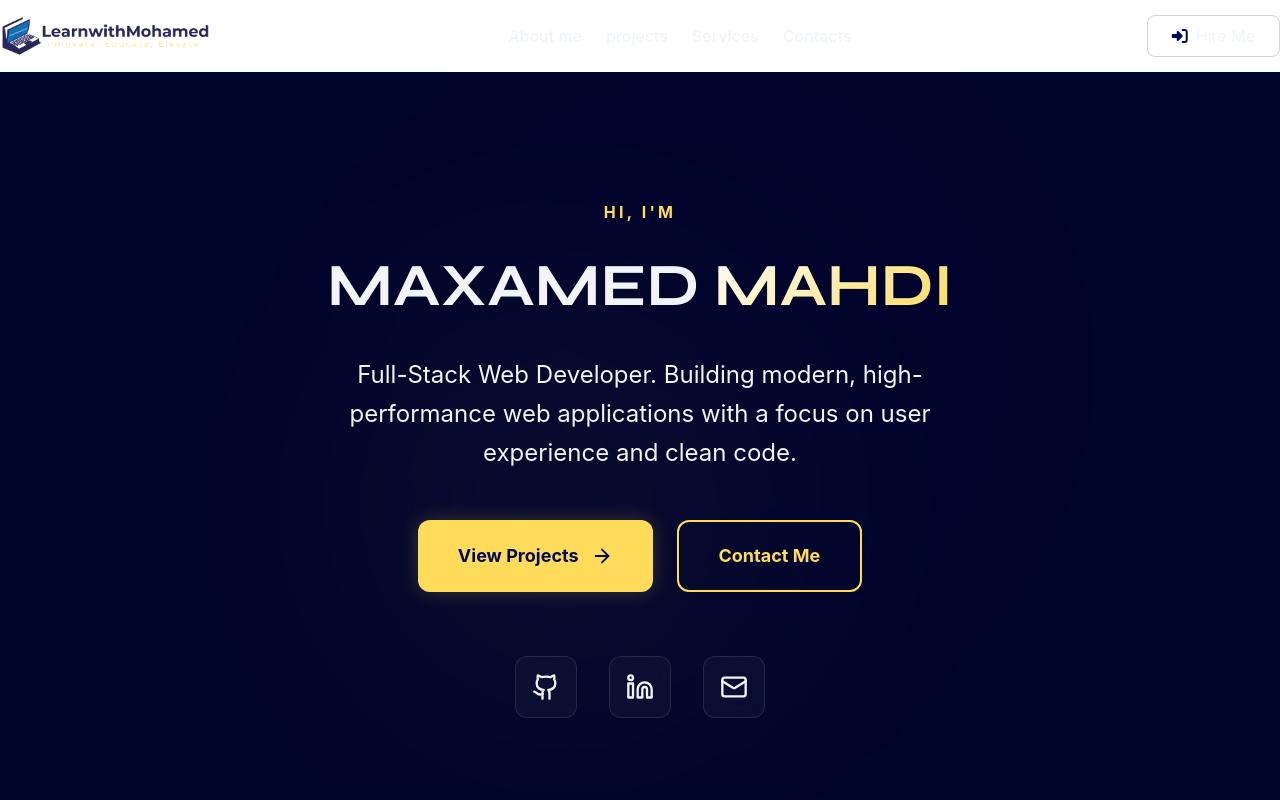
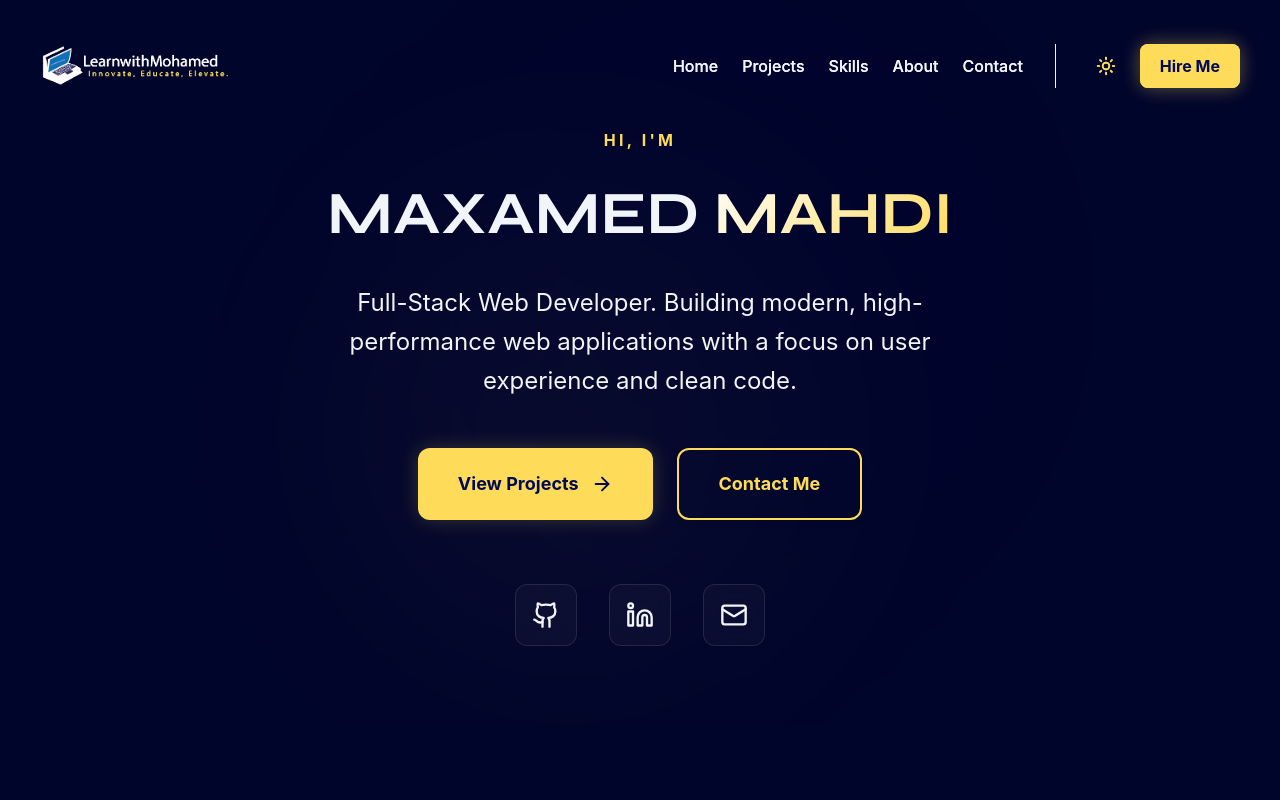
Before and after one commit to Maxamed459/My-Portfolio, a React (Vite) app: page / in a window 1280 px wide. Shown: the top 800 px of the page. Built offline with nearby package versions, Linux system fonts and the light colour scheme.

Commit message:
updated the header ui

```diff
--- a/src/components/Header.jsx
+++ b/src/components/Header.jsx
@@ -1,145 +1,160 @@
 import { useState, useEffect } from "react";
-import Logo from "../assets/myLogo-02.png";
+import { motion, AnimatePresence } from "framer-motion";
+import { Sun, Moon, Menu, X, Rocket } from "lucide-react";
+import { useTheme } from "./ThemeContext";
+import logo from "../assets/myLogo-02.png";
+import darkLogo from "../assets/darkLogo.png";
 
 const Header = () => {
   const [hasScrolled, setHasScrolled] = useState(false);
+  const [isNavOpen, setIsNavOpen] = useState(false);
+  const { theme, toggleTheme } = useTheme();
 
   useEffect(() => {
     const handleScroll = () => {
-      if (window.scrollY > 10) {
-        setHasScrolled(true);
-      } else {
-        setHasScrolled(false);
-      }
+      setHasScrolled(window.scrollY > 20);
     };
-
     window.addEventListener("scroll", handleScroll);
     return () => window.removeEventListener("scroll", handleScroll);
   }, []);
 
-  const [isNavOpen, setIsNavOpen] = useState(false);
-
-  const navHandler = () => {
-    setIsNavOpen((prev) => !prev);
-  };
-
-  const menuItemHandler = () => {
-    setIsNavOpen(false);
-  };
+  const navLinks = [
+    { name: "Home", href: "#hero" },
+    { name: "Projects", href: "#projects" },
+    { name: "Skills", href: "#skills" },
+    { name: "About", href: "#about" },
+    { name: "Contact", href: "#contact" },
+  ];
 
   return (
     <header
-      className={`sticky top-0 z-50 bg-white shadow-md mx-auto ${
-        hasScrolled ? "shadow-md" : "shadow-none"
+      className={`fixed top-4 left-4 right-4 z-50 transition-all duration-300 ${
+        hasScrolled
+          ? "py-3 glass shadow-lg backdrop-blur-md rounded-full"
+          : "py-5 bg-transparent"
       }`}
     >
-      <nav className="py-3 px-3 md:px-0 flex container justify-between items-center mx-auto">
-        <a href="#" className="flex items-center gap-2">
-          <img src={Logo} className="h-10 md:h-12 w-auto" alt="logo" />
+      <nav className="container mx-auto px-6 flex justify-between items-center">
+        {/* Logo */}
+        <motion.a
+          href="#hero"
+          className="text-2xl font-bold flex items-center gap-2 group"
+          initial={{ opacity: 0, x: -20 }}
+          animate={{ opacity: 1, x: 0 }}
+        >
+          <img src={ theme === "dark" ? darkLogo : logo } className="w-54" alt="logo" />
+        </motion.a>
+
+        {/* Desktop Nav */}
+        <div className="hidden md:flex items-center gap-8">
+          <ul className="flex gap-6">
+            {navLinks.map((link, index) => (
+              <motion.li
+                key={link.name}
+                initial={{ opacity: 0, y: -10 }}
+                animate={{ opacity: 1, y: 0 }}
+                transition={{ delay: index * 0.1 }}
+              >
+                <a
+                  href={link.href}
+                  className="font-medium hover:text-accent transition-colors relative group"
+                >
+                  {link.name}
+                  <span className="absolute -bottom-1 left-0 w-0 h-0.5 bg-accent transition-all group-hover:w-full"></span>
                 </a>
-        <div className="gap-6 hidden lg:flex">
+              </motion.li>
+            ))}
+          </ul>
+
+          <div className="flex items-center gap-4 border-l border-card-border pl-8">
+            <button
+              onClick={toggleTheme}
+              className="p-2 rounded-full hover:bg-card-bg transition-colors overflow-hidden relative"
+              aria-label="Toggle theme"
+            >
+              <AnimatePresence mode="wait">
+                {theme === "dark" ? (
+                  <motion.div
+                    key="sun"
+                    initial={{ y: 20, opacity: 0 }}
+                    animate={{ y: 0, opacity: 1 }}
+                    exit={{ y: -20, opacity: 0 }}
+                  >
+                    <Sun className="w-5 h-5 text-accent" />
+                  </motion.div>
+                ) : (
+                  <motion.div
+                    key="moon"
+                    initial={{ y: 20, opacity: 0 }}
+                    animate={{ y: 0, opacity: 1 }}
+                    exit={{ y: -20, opacity: 0 }}
+                  >
+                    <Moon className="w-5 h-5 text-primary" />
+                  </motion.div>
+                )}
+              </AnimatePresence>
+            </button>
+
             <a
-            className="hover:text-[#000b58] font-poppins font-medium"
-            href="#about"
-          >
-            About me
-          </a>
-          <a
-            className="hover:text-[#000b58] font-poppins font-medium"
-            href="#projects"
-          >
-            projects
-          </a>
-          <a
-            className="hover:text-[#000b58] font-poppins font-medium"
-            href="#services"
-          >
-            Services
-          </a>
-          <a
-            className="hover:text-[#000b58] font-poppins font-medium"
-            href="#Contacts"
-          >
-            Contacts
-          </a>
-        </div>
-        <button className="hidden lg:flex items-center gap-2 border border-gray-300 hover:border-gray-500 px-6 py-2 rounded-lg">
-          <i className="fa-solid fa-right-to-bracket text-[#000b58]"></i>
-          <a
-            href="/Maxamed_Mahdi_CV.pdf"
-            target="_blank"
-            rel="noopener noreferrer"
+              href="#contact"
+              className="px-5 py-2.5 bg-accent text-primary font-bold rounded-lg hover:scale-105 transition-transform shadow-lg glow"
             >
               Hire Me
             </a>
+          </div>
+        </div>
+
+        {/* Mobile Toggle */}
+        <div className="flex items-center gap-4 md:hidden">
+          <button
+            onClick={toggleTheme}
+            className="p-2 rounded-full hover:bg-card-bg"
+          >
+            {theme === "dark" ? <Sun size={20} className="text-accent" /> : <Moon size={20} />}
           </button>
-
-        {/* Mobile Menu Button */}
-        <button onClick={navHandler} className="lg:hidden">
-          <i className="fa-solid fa-bars text-gray-600 text-3xl"></i>
-        </button>
-
-        {/* Mobile Navigation */}
-        {isNavOpen && (
-          <div className="fixed z-10 lg:hidden inset-0 container mx-auto py-3 px-7 bg-white">
-            <div className="flex justify-between items-center">
-              <a
-                onClick={menuItemHandler}
-                href="#hero"
-                className="flex items-center gap-2"
+          <button
+            onClick={() => setIsNavOpen(!isNavOpen)}
+            className="p-2 text-text-color"
           >
-                <img src={Logo} className="h-10 w-auto" alt="logo" />
-              </a>
-              <button onClick={navHandler} className="lg:hidden">
-                <i className="fa-solid fa-xmark text-gray-600 text-3xl"></i>
+            {isNavOpen ? <X size={28} /> : <Menu size={28} />}
           </button>
         </div>
+      </nav>
 
-            <div className="mt-6">
+      {/* Mobile Menu */}
+      <AnimatePresence>
+        {isNavOpen && (
+          <motion.div
+            initial={{ opacity: 0, height: 0 }}
+            animate={{ opacity: 1, height: "auto" }}
+            exit={{ opacity: 0, height: 0 }}
+            className="md:hidden glass border-t border-card-border overflow-hidden rounded-xl mt-2"
+          >
+            <ul className="flex flex-col p-6 gap-4">
+              {navLinks.map((link) => (
+                <li key={link.name}>
                   <a
-                onClick={menuItemHandler}
-                className="block font-medium p-3 mt-3 hover:bg-gray-50 rounded-lg"
-                href="#about"
+                    href={link.href}
+                    onClick={() => setIsNavOpen(false)}
+                    className="text-lg font-medium block hover:text-accent transition-colors"
                   >
-                about
+                    {link.name}
                   </a>
+                </li>
+              ))}
+              <li className="pt-4 border-t border-card-border">
                 <a
-                onClick={menuItemHandler}
-                className="block font-medium p-3 mt-3 hover:bg-gray-50 rounded-lg"
-                href="#projects"
-              >
-                projects
-              </a>
-              <a
-                onClick={menuItemHandler}
-                className="block font-medium p-3 mt-3 hover:bg-gray-50 rounded-lg"
-                href="#services"
-              >
-                services
-              </a>
-              <a
-                onClick={menuItemHandler}
-                className="block font-medium p-3 mt-3 hover:bg-gray-50 rounded-lg"
-                href="#Contacts"
-              >
-                Contacts
-              </a>
-            </div>
-
-            <div className="h-[1px] bg-gray-300"></div>
-            <button className="w-full flex mt-6 items-center gap-2 hover:bg-gray-50 px-6 py-2 rounded-lg">
-              <i className="fa-solid fa-right-to-bracket text-[#000b58]"></i>
-              <a
-                href="/Maxamed_Mahdi_CV.pdf"
-                target="_blank"
-                rel="noopener noreferrer"
+                  href="#contact"
+                  onClick={() => setIsNavOpen(false)}
+                  className="w-full py-3 bg-accent text-primary font-bold rounded-xl flex items-center justify-center shadow-lg"
                 >
                   Hire Me
                 </a>
-            </button>
-          </div>
+              </li>
+            </ul>
+          </motion.div>
         )}
-      </nav>
+      </AnimatePresence>
     </header>
   );
 };
```
Lines whose indentation alone changed are shown as unchanged.
